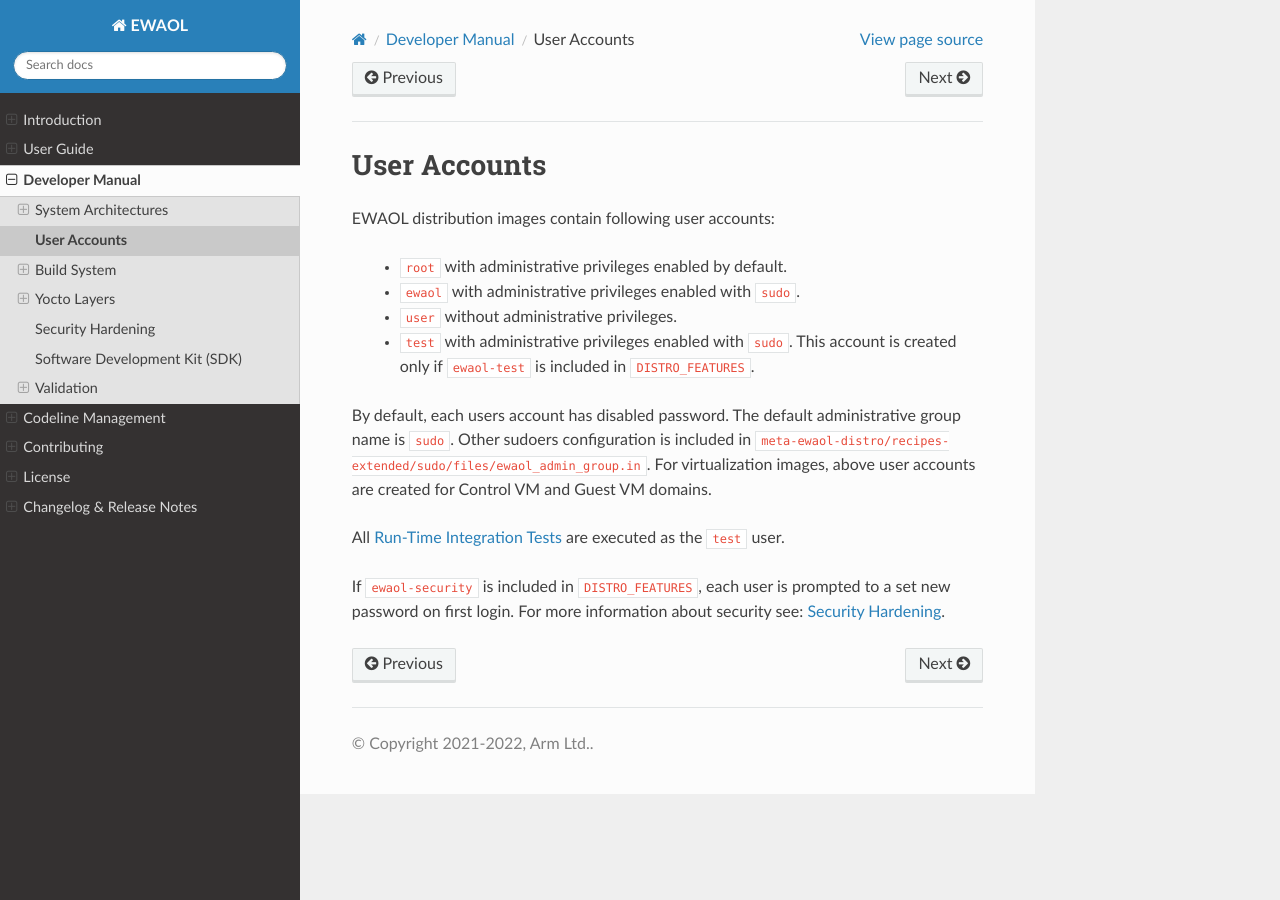
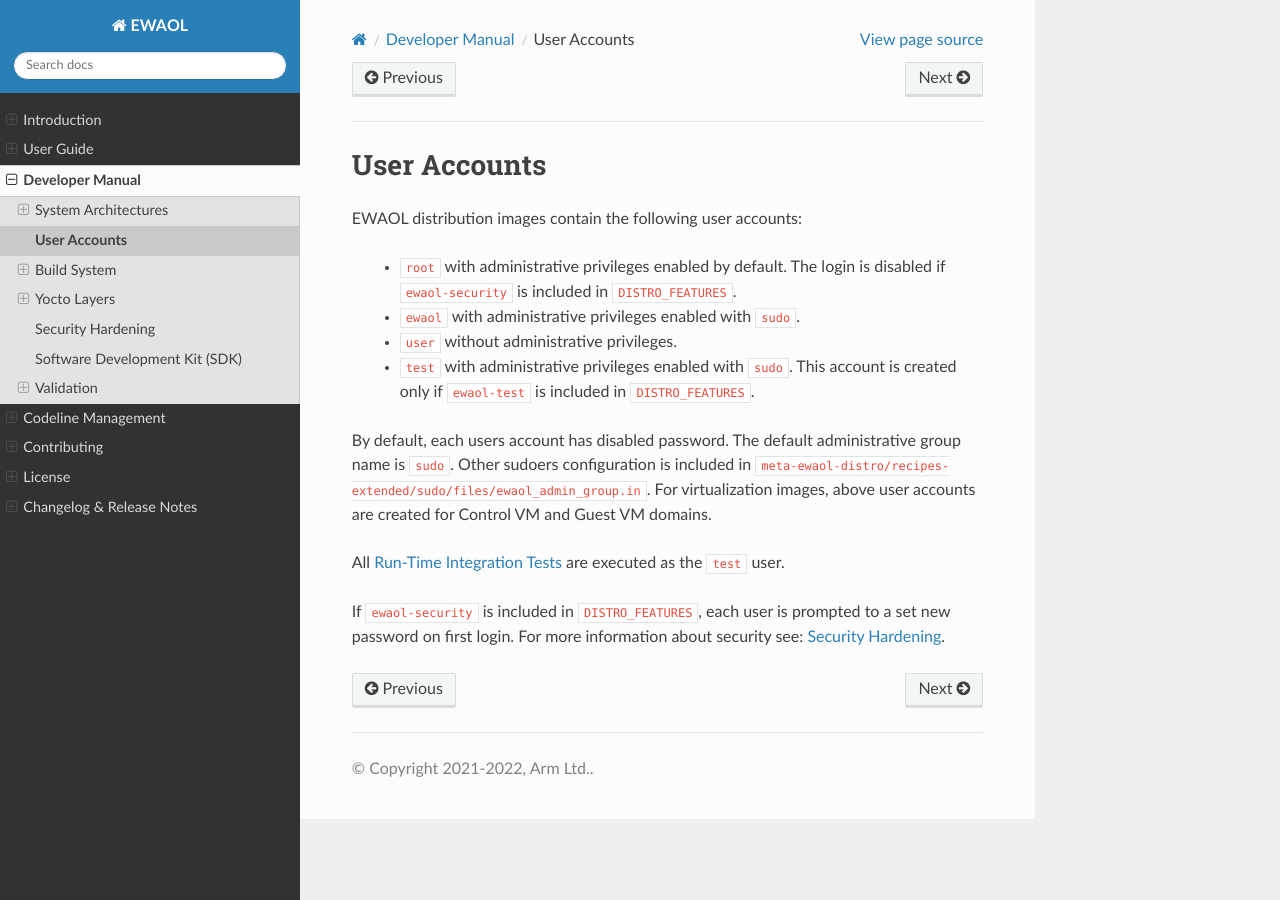
Before and after one commit to chaoge525/soafee_demo, a Sphinx documentation site: the page built from documentation/manual/user_accounts.rst, in a window 1280 px wide. Built offline with Sphinx 7.4.7 and the Read the Docs theme 2.0.0, drawn with Linux system fonts in a browser that asks for light colours.

Commit message:
ewaol-distro, doc: Disable 'root' account login for ewaol-security
This patch brings the following changes:
 - disables the 'root' account login if 'ewaol-security' is in DISTRO_FEATURES.
 - updates the documentation accordingly.

Issue-Id: SCM-4416
Signed-off-by: Kamil Dziezyk <kamil.dziezyk@arm.com>
Change-Id: I6d0b9d1bab2f07f684d0e1ff6c2b22f39b276df2

```diff
--- a/documentation/manual/hardening.rst
+++ b/documentation/manual/hardening.rst
@@ -21,7 +21,7 @@
     ``meta-virtualization`` and ``poky`` layers are configured with:
     ``--with-libcap[-ng]``.
   * Remove ``debug-tweaks`` from ``IMAGE_FEATURES``.
-  * Disable SSH login using the ``root`` account.
+  * Disable all login access to the ``root`` account.
 
 Security hardening is not enabled by default, see
 :ref:`manual_build_system_security_hardening` for details on including the
--- a/documentation/manual/user_accounts.rst
+++ b/documentation/manual/user_accounts.rst
@@ -7,9 +7,10 @@
 User Accounts
 #############
 
-EWAOL distribution images contain following user accounts:
+EWAOL distribution images contain the following user accounts:
 
- * ``root`` with administrative privileges enabled by default.
+ * ``root`` with administrative privileges enabled by default. The login is
+   disabled if ``ewaol-security`` is included in ``DISTRO_FEATURES``.
  * ``ewaol`` with administrative privileges enabled with ``sudo``.
  * ``user``  without administrative privileges.
  * ``test`` with administrative privileges enabled with ``sudo``. This account
```
Also changed, not shown: 1 other file.
